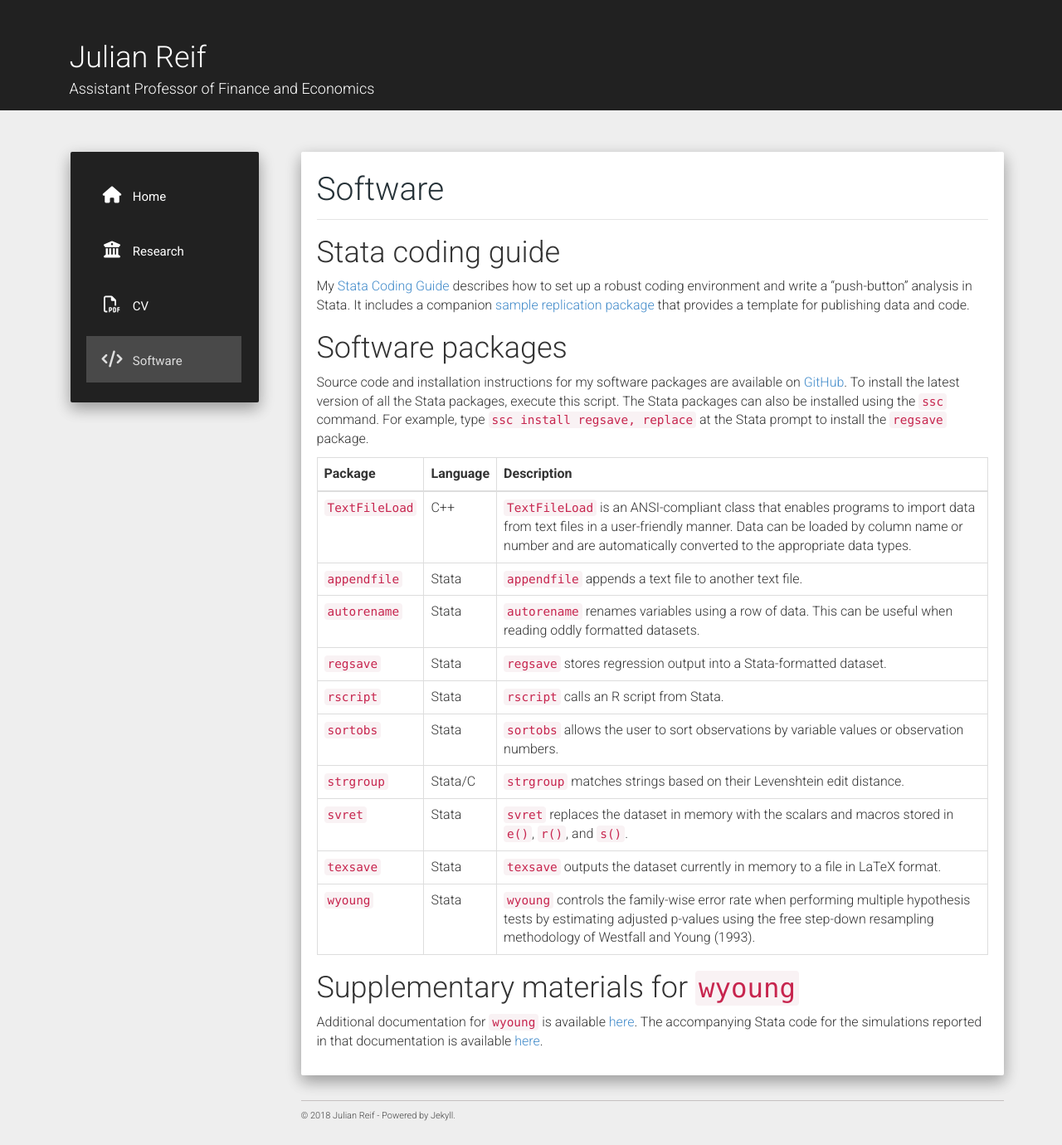
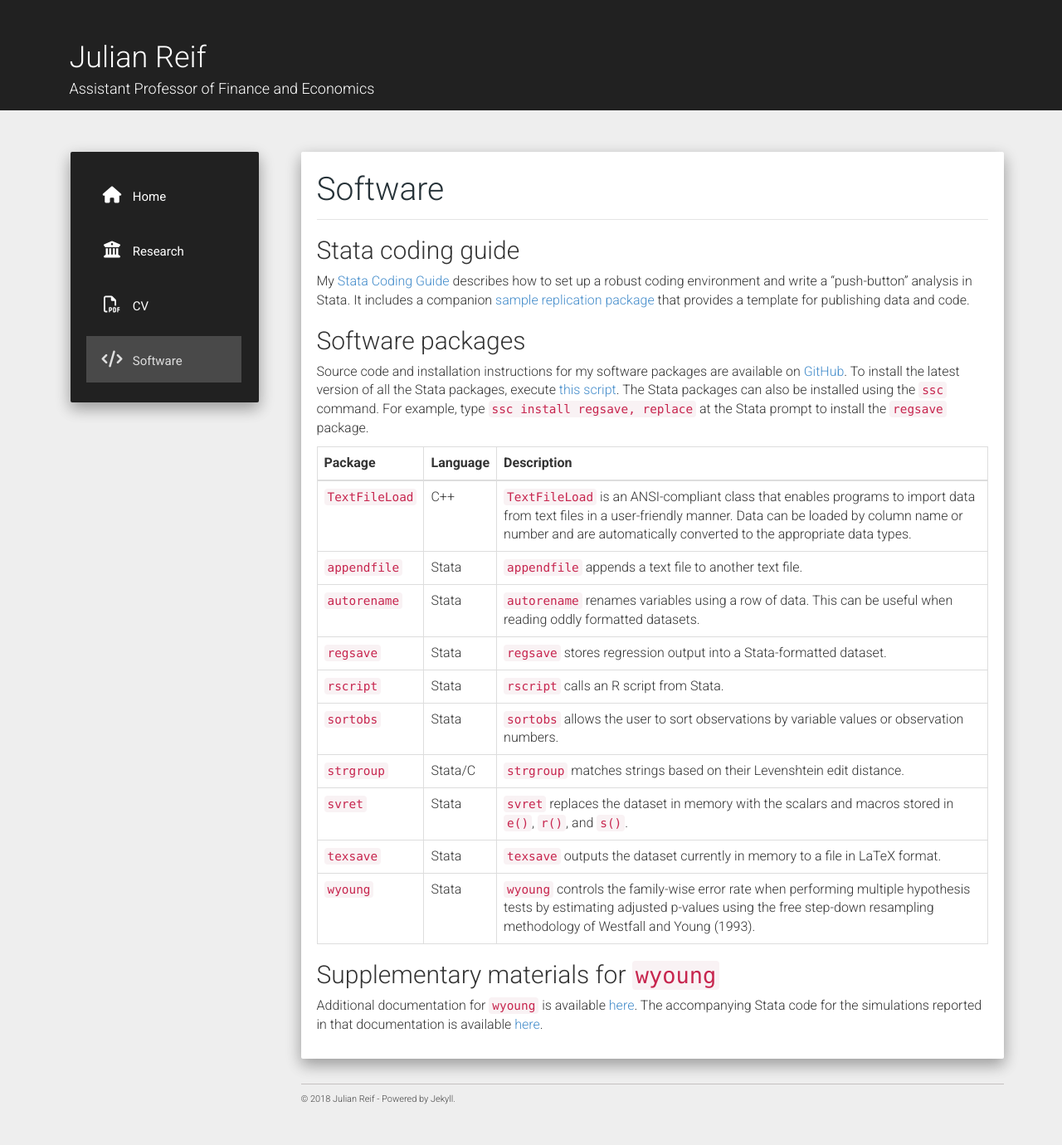
Before and after one commit to reifjulian/reifjulian.github.io, a Jekyll site: the page built from software.md, in a window 1280 px wide. Shown: the whole page at 83% size. Built offline with Jekyll 4.4.1, drawn with Linux system fonts in a browser that asks for light colours; nearby versions of some CDN libraries; comment, search, counter and statistics services are not loaded; part of the change alters nothing that is shown.

```diff
--- a/software.md
+++ b/software.md
@@ -5,11 +5,11 @@ subtitle: Software
 permalink: /software/
 ---
 
-# Stata coding guide
+## Stata coding guide
 My [Stata Coding Guide](/guide) describes how to set up a robust coding environment and write a "push-button" analysis in Stata. It includes a companion [sample replication package](https://github.com/reifjulian/my-project) that provides a template for publishing data and code.
 
-# Software packages
-Source code and installation instructions for my software packages are available on [GitHub](https://github.com/reifjulian). To install the latest version of all the Stata packages, execute this script. The Stata packages can also be installed using the `ssc` command. For example, type `ssc install regsave, replace` at the Stata prompt to install the `regsave` package.
+## Software packages
+Source code and installation instructions for my software packages are available on [GitHub](https://github.com/reifjulian). To install the latest version of all the Stata packages, execute [this script](/software/install_all.do). The Stata packages can also be installed using the `ssc` command. For example, type `ssc install regsave, replace` at the Stata prompt to install the `regsave` package.
 
 {:class="table table-bordered " style="vertical-align: middle"}
 | Package      | Language | Description |
@@ -26,5 +26,5 @@ Source code and installation instructions for my software packages are available
 | `wyoung` | Stata | `wyoung` controls the family-wise error rate when performing multiple hypothesis tests by estimating adjusted p-values using the free step-down resampling methodology of Westfall and Young (1993). |
 
 
-# Supplementary materials for `wyoung`
+## Supplementary materials for `wyoung`
 Additional documentation for `wyoung` is available [here](https://reifjulian.github.io/wyoung/documentation/wyoung.pdf). The accompanying Stata code for the simulations reported in that documentation is available [here](https://reifjulian.github.io/wyoung/documentation/simulations/wyoung_simulations.do).
```
Also changed, not shown: 2 other files.
